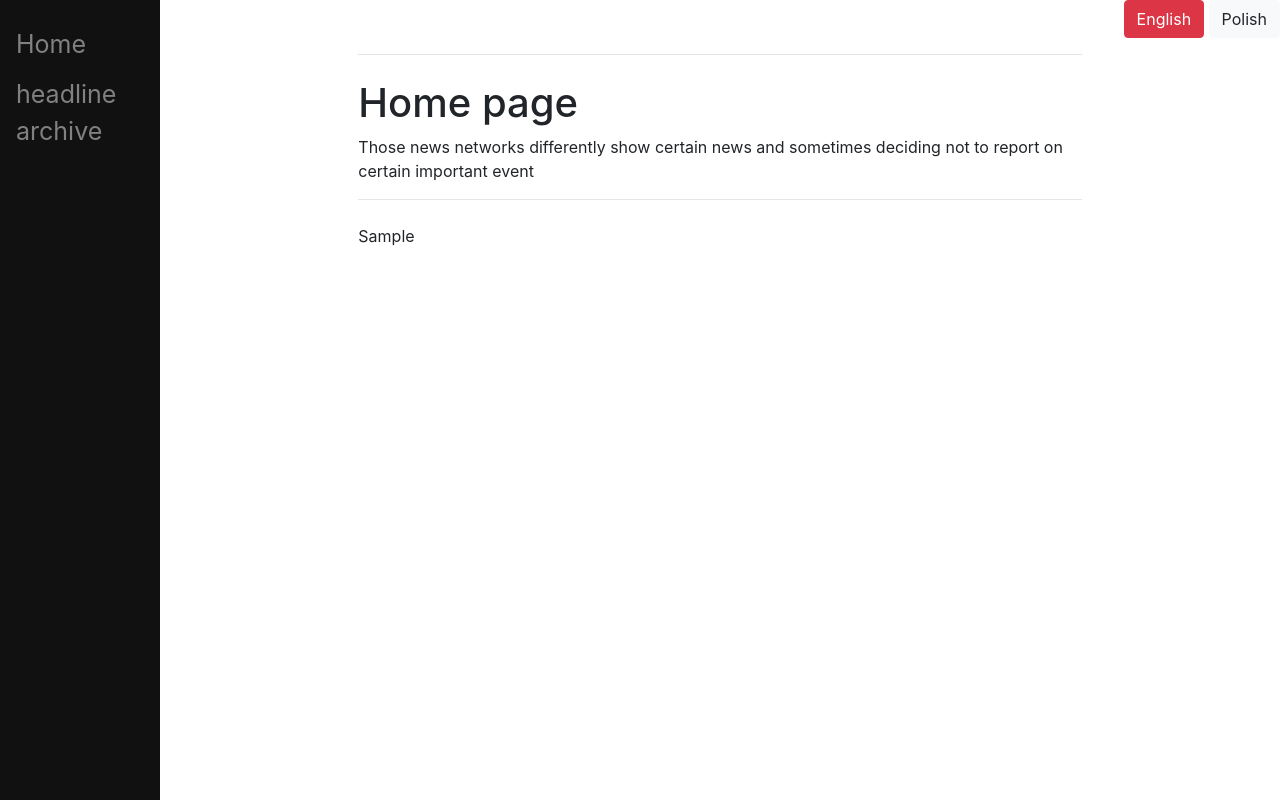
After one commit to michal035/Full-stack-news-networks-comparison, a Django app: template crawling/website/thesite/main/templates/main/archive.html in a window 1280 px wide. The commit adds this page. Run offline with Django 3.2, Linux system fonts and the light colour scheme; the template is opened without the code that fills it: most values are stand-ins (such as "Sample title", 1, 10 or a date in 2020).

Commit message:
small changes - linked subdirectories etc.

```diff
--- a/crawling/data/adding data to db.py
+++ b/crawling/data/adding data to db.py
@@ -69,7 +69,6 @@ def test_query():
 
 tvn()
 tvp()
+print("done")
 
-
-print("done")
 conn.close()
--- /dev/null
+++ b/crawling/website/thesite/main/templates/main/archive.html
@@ -0,0 +1,11 @@
+{% extends 'main/base.html' %}
+
+{%block aboutme%}
+<h1>Home page</h1>
+<p>Those news networks differently show certain news and sometimes deciding not to report on certain important event </p>
+{%endblock%}
+
+{%block content%}
+
+<p>{{l}}</p>
+{%endblock%}
--- a/crawling/website/thesite/main/templates/main/base.html
+++ b/crawling/website/thesite/main/templates/main/base.html
@@ -67,8 +67,8 @@
 
     <div class="sidenav">
         {%block sidething%}
-        <a href="">Home</a>
-        <a href="">headline archive</a>
+        <a href="/index">Home</a>
+        <a href="/archive">headline archive</a>
         {%endblock%}
 
     </div>
--- a/crawling/website/thesite/main/urls.py
+++ b/crawling/website/thesite/main/urls.py
@@ -4,6 +4,8 @@ from . import views
 
 urlpatterns = [
     path('index/', views.index),
+    path('archive/', views.archive),
+    path('archive/<number_of_days>/', views.archive),
     path('dbtest/', views.db_test),
 
 ]
--- a/crawling/website/thesite/main/views.py
+++ b/crawling/website/thesite/main/views.py
@@ -92,6 +92,12 @@ def index(response):
     return render(response, "main/index.html", context )
 
 
+def archive(response, number_of_days=1):
+    return render(response, "main/archive.html",{'l':number_of_days} )
+
+
+
+
 
 def db_test(resposne):
     """obj = um.objects.all()
```
Also changed, not shown: crawling/data/processing data.py (+4 -4 lines), crawling/website/thesite/main/templates/main/index.html (+4 -4 lines).
